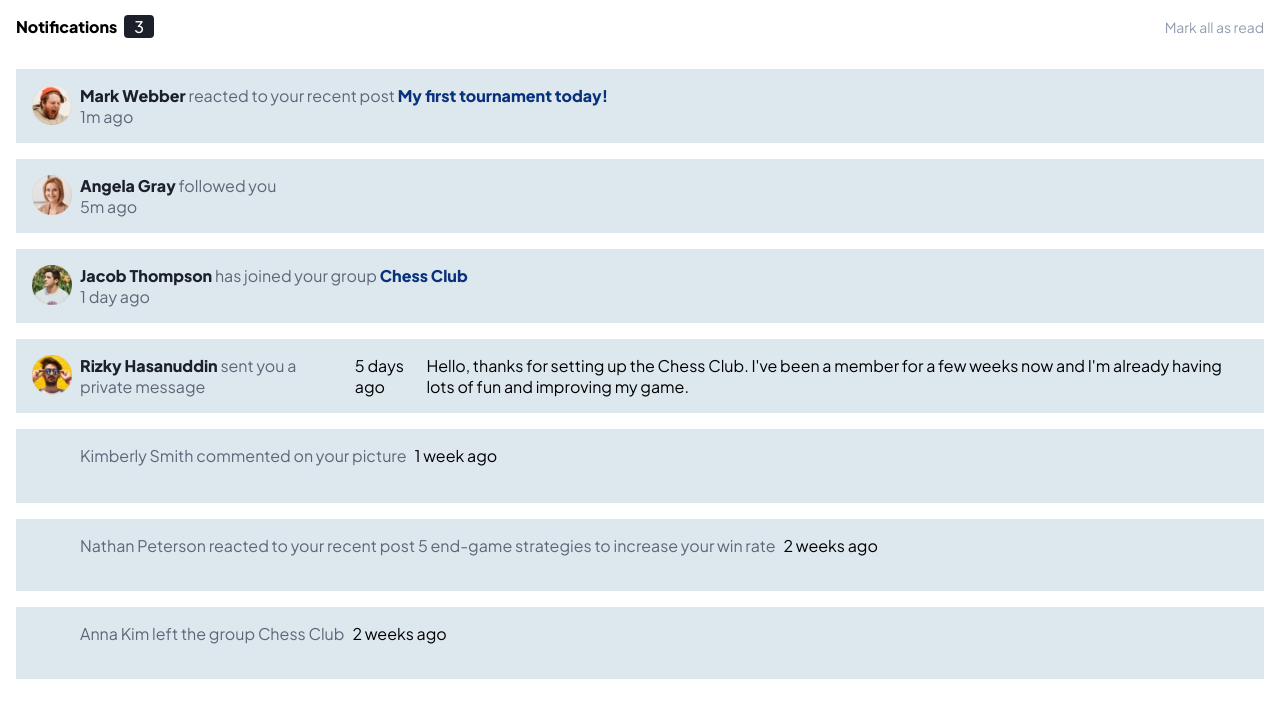
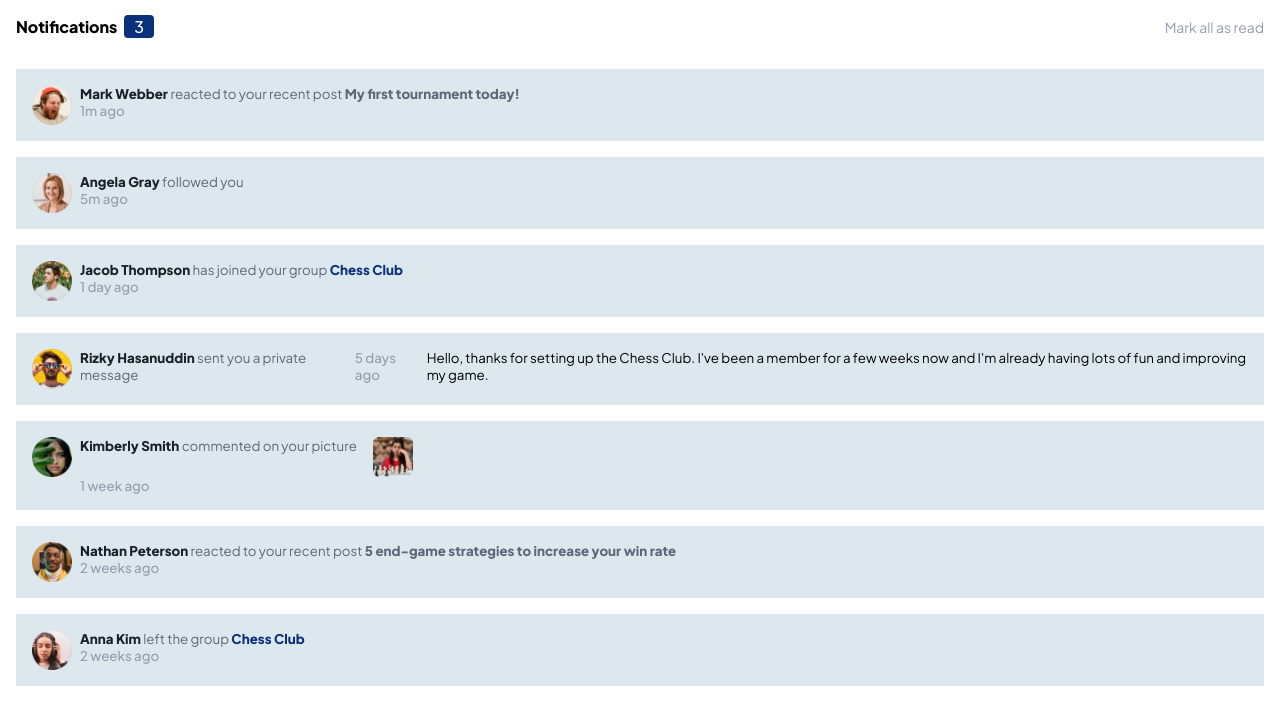
Before and after one commit to DavOlufuwa/notifications-component, a plain HTML site: page index.html in a window 1280 px wide. Drawn offline with Linux system fonts and the light colour scheme.

Commit message:
Completed the fifth card and added extra elements to the html

```diff
--- a/css/style.css
+++ b/css/style.css
@@ -33,7 +33,7 @@ body{
 }
 
 .notification-title>span{
-    background-color: var(--very-dark-blue);
+    background-color: var(--blue);
     color: var(--white);
     padding:1px 10px;
     text-align: center;
@@ -59,6 +59,7 @@ body{
     background-color: var(--light-grayish-blue-2);
     padding: 1rem;
     gap: .5rem;
+    font-size: smaller ;
 }
 
 img{
@@ -71,8 +72,22 @@ img{
 .content{
     color: var(--dark-grayish-blue);
 }
+.notif:nth-of-type(5)>.content>.p{
+    display: flex;
+    gap: 1rem;
+
+}
+
+.notif:nth-of-type(5)>.content>.p span.unread{
+    color: var(--very-dark-blue);
+    font-weight: 800;
+    cursor: pointer;
+}
+.notif:nth-of-type(5)>.content>.p>.content-img{
+    height: 40px;
+}
 p>span{
-    color: var(--blue);
+    color: var(--light-grayish-blue);
     font-weight: 800;
     cursor: pointer;
 }
@@ -80,3 +95,10 @@ p>span.unread{
     font-weight: 800;
     color: var(--very-dark-blue);
 }
+p>span.chess{
+    color: var(--blue);
+}
+.time{
+    color: var(--grayish-blue);
+    font-weight: 500;
+}
--- a/index.html
+++ b/index.html
@@ -23,7 +23,7 @@
     <section class="notification-list">
       <div class="notif">
         <div class="notif-img">
-          <img src="./assets/images/avatar-mark-webber.webp" alt="">
+          <img src="./assets/images/avatar-mark-webber.webp" alt="" aria-hidden="true">
         </div>
         <div class="content">
           <p>
@@ -37,7 +37,7 @@
       </div>
       <div class="notif">
         <div class="notif-img">
-          <img src="./assets/images/avatar-angela-gray.webp" alt="">
+          <img src="./assets/images/avatar-angela-gray.webp" alt="" aria-hidden="true">
         </div>
         <div class="content">
           <p>
@@ -50,11 +50,11 @@
       </div>
       <div class="notif">
         <div class="notif-img">
-          <img src="./assets/images/avatar-jacob-thompson.webp" alt="">
+          <img src="./assets/images/avatar-jacob-thompson.webp" alt="" aria-hidden="true">
         </div>
         <div class="content">
           <p>
-            <span class="unread">Jacob Thompson</span> has joined your group<span> Chess Club</span>
+            <span class="unread">Jacob Thompson</span> has joined your group<span class="chess"> Chess Club</span>
           </p>
           <div class="time">
             1 day ago
@@ -80,42 +80,50 @@
       </div>
       <div class="notif">
         <div class="notif-img">
-          <img src="" alt="">
+          <img src="./assets/images/avatar-kimberly-smith.webp" alt="" aria-hidden="true">
         </div>
         <div class="content">
+          <div class="p">
+            <div>
               <span class="unread">
                 Kimberly Smith
               </span> commented on your picture
+            </div>
             <div class="content-img">
-            <img src="" alt="">
+              <img src="./assets/images/image-chess.webp" alt="" aria-hidden="true">
             </div>
           </div>
           <div class="time">
             1 week ago
           </div>
         </div>
+      </div>
       <div class="notif">
         <div class="notif-img">
-          <img src="" alt="">
+          <img src="./assets/images/avatar-nathan-peterson.webp" alt="" aria-hidden="true">
         </div>
         <div class="content">
+          <p>
             <span class="unread">Nathan Peterson</span> reacted to your recent post <span>
               5 end-game strategies to increase your win rate
             </span>
-        </div>
+          </p>
           <div class="time">
             2 weeks ago
           </div>
         </div>
+      </div>
       <div class="notif">
         <div class="notif-img">
-          <img src="" alt="">
+          <img src="./assets/images/avatar-anna-kim.webp" alt="" aria-hidden="true">
         </div>
         <div class="content">
-          <span class="unread">Anna Kim</span> left the group <span>Chess Club</span>
-        </div>
+          <p>
+            <span class="unread">Anna Kim</span> left the group <span class="chess">Chess Club</span>
+          </p>
           <div class="time">
             2 weeks ago
+          </div>
         </div>
       </div>
     </section>
```
Lines whose indentation alone changed are shown as unchanged.
